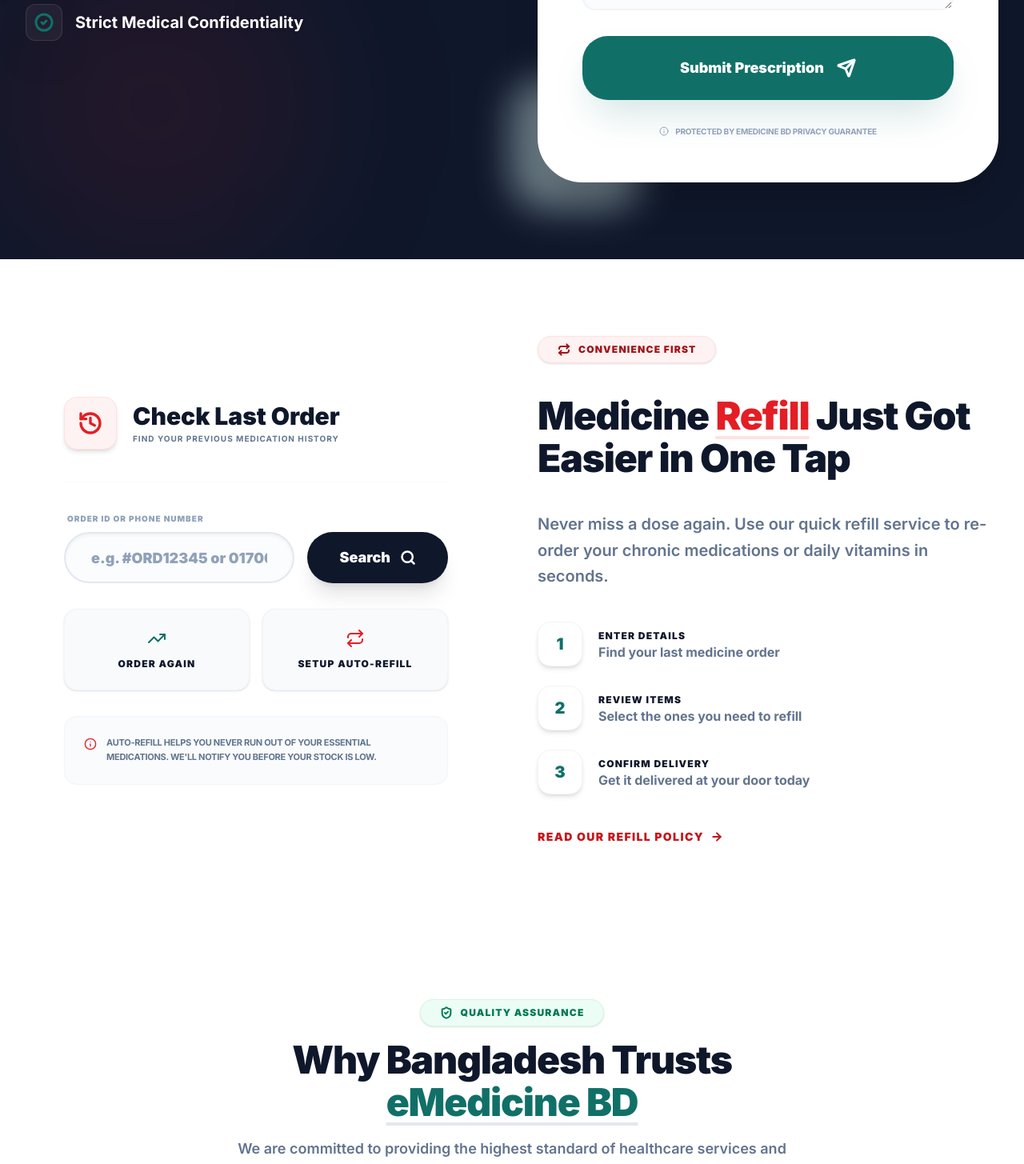
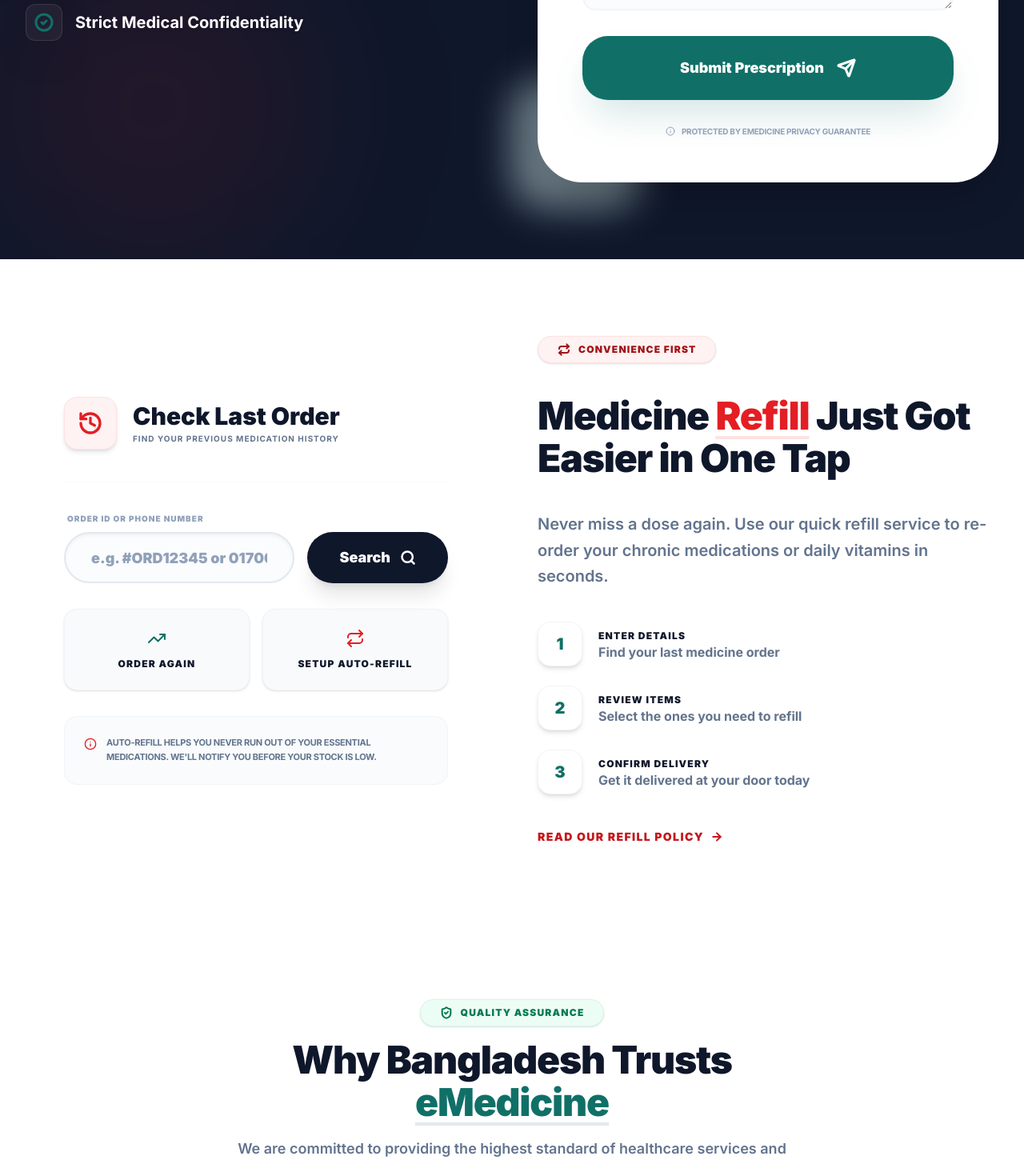
Before and after one commit to Masjud2001/eMedicine.com.bd, a Next.js app: page / in a window 1280 px wide. Shown: the part 5265-6720 px from the top of the page at 80% size. Built offline with nearby package versions, Linux system fonts and the light colour scheme.

Commit message:
Branding: Finalize 'eMedicine' rebranding and clean up internal references

```diff
--- a/src/app/about/page.tsx
+++ b/src/app/about/page.tsx
@@ -17,7 +17,7 @@
                                 <Globe size={16} strokeWidth={3} />
                                 Established in 2026
                             </div>
-                            <h1 className="text-5xl md:text-8xl font-black text-slate-900 leading-[1.05] tracking-tight italic underline decoration-slate-100 underline-offset-8">We are <span className="text-primary-500">eMedicine BD</span>. Helping Bangladesh Stay Healthy.</h1>
+                            <h1 className="text-5xl md:text-8xl font-black text-slate-900 leading-[1.05] tracking-tight italic underline decoration-slate-100 underline-offset-8">We are <span className="text-primary-500">eMedicine</span>. Helping Bangladesh Stay Healthy.</h1>
                             <p className="text-xl md:text-2xl text-slate-500 font-medium leading-relaxed max-w-2xl mx-auto lg:mx-0">
                                 Your most trusted online pharmacy partner in Bangladesh. Providing genuine medicines and healthcare essentials delivered right to your doorstep with love and care.
                             </p>
@@ -34,7 +34,7 @@
                             <div className="aspect-square bg-white border-8 border-white rounded-[4rem] shadow-2xl overflow-hidden group">
                                 <img
                                     src="https://images.unsplash.com/photo-1576091160550-217359f4ecf8?auto=format&fit=crop&q=80&w=1200"
-                                    alt="eMedicine BD"
+                                    alt="eMedicine"
                                     className="w-full h-full object-cover group-hover:scale-105 transition-transform duration-1000"
                                 />
                                 <div className="absolute inset-0 bg-gradient-to-t from-slate-900/60 via-transparent to-transparent opacity-60" />
@@ -102,7 +102,7 @@
                                     15,000+ Verified SKU Available
                                 </div>
                                 <h2 className="text-4xl md:text-6xl font-black text-white leading-tight tracking-tight drop-shadow-2xl">Experience Health <br />like Never Before.</h2>
-                                <p className="text-lg font-medium text-slate-400 max-w-xl opacity-80 uppercase tracking-widest leading-relaxed">Start your journey with eMedicine BD today and get exclusive discounts.</p>
+                                <p className="text-lg font-medium text-slate-400 max-w-xl opacity-80 uppercase tracking-widest leading-relaxed">Start your journey with eMedicine today and get exclusive discounts.</p>
                             </div>
                             <Link href="/auth">
                                 <Button size="lg" className="h-24 px-16 rounded-[2.5rem] text-2xl font-black gap-6 shadow-2xl active:scale-95 transition-all text-white bg-primary-500 hover:bg-primary-600 border-none group">
--- a/src/components/auth/AuthView.tsx
+++ b/src/components/auth/AuthView.tsx
@@ -54,7 +54,7 @@
                         <div className="p-3 bg-primary-500 rounded-2xl group-hover/logo:scale-110 transition-transform">
                             <ShieldCheck size={32} strokeWidth={2.5} />
                         </div>
-                        <span className="text-3xl font-black tracking-tighter ml-4 drop-shadow-xl">eMedicine BD</span>
+                        <span className="text-3xl font-black tracking-tighter ml-4 drop-shadow-xl">eMedicine</span>
                     </Link>
 
                     <div className="space-y-8">
--- a/src/components/home/Hero.tsx
+++ b/src/components/home/Hero.tsx
@@ -83,7 +83,7 @@
                     </Swiper>
                 </div>
 
-                {/* Side Static Banners (Arogga Style) */}
+                {/* Side Static Banners (eMedicine Style) */}
                 <div className="flex-1 flex flex-col gap-6">
                     <div className="flex-1 rounded-[2rem] bg-primary-500 overflow-hidden relative group cursor-pointer p-8 flex flex-col justify-between shadow-xl shadow-primary-500/10 active:scale-[0.98] transition-all">
                         <div className="relative z-10">
--- a/src/components/home/PrescriptionUpload.tsx
+++ b/src/components/home/PrescriptionUpload.tsx
@@ -229,7 +229,7 @@
 
                             <p className="text-center text-[10px] text-slate-400 font-bold uppercase tracking-tight flex items-center justify-center gap-2">
                                 <Info size={12} className="text-primary-400" />
-                                Protected by eMedicine BD Privacy Guarantee
+                                Protected by eMedicine Privacy Guarantee
                             </p>
                         </form>
 
--- a/src/components/home/Testimonials.tsx
+++ b/src/components/home/Testimonials.tsx
@@ -39,7 +39,7 @@
                             Quality Assurance
                         </div>
                         <h2 className="text-4xl md:text-5xl font-black text-slate-900 leading-[1.1] tracking-tight">
-                            Why Bangladesh Trusts <span className="text-primary-500 underline decoration-slate-200 underline-offset-8">eMedicine BD</span>
+                            Why Bangladesh Trusts <span className="text-primary-500 underline decoration-slate-200 underline-offset-8">eMedicine</span>
                         </h2>
                         <p className="text-lg text-slate-500 font-semibold leading-relaxed">
                             We are committed to providing the highest standard of healthcare services and authentic medicines at your doorstep.
--- a/src/components/layout/Header.tsx
+++ b/src/components/layout/Header.tsx
@@ -25,7 +25,7 @@
 
     return (
         <header className="w-full relative z-50">
-            {/* Top Utility Bar - More Arogga style */}
+            {/* Top Utility Bar - More eMedicine style */}
             <div className="bg-slate-900 text-white py-1.5 px-4 md:px-8 flex justify-between items-center text-[10px] md:text-xs font-medium">
                 <div className="flex items-center space-x-4 md:space-x-6">
                     <Link href="/track-order" className="hover:text-primary-100 transition-colors flex items-center gap-1.5">
@@ -78,7 +78,7 @@
                         </div>
                     </div>
 
-                    {/* Prominent Search Bar (Arogga Style) */}
+                    {/* Prominent Search Bar (eMedicine Style) */}
                     <div className="hidden md:flex flex-grow max-w-2xl relative">
                         <div className="flex w-full items-center bg-slate-100 rounded-lg overflow-hidden border-2 border-transparent focus-within:border-primary-500/30 transition-all">
                             <div className="relative group shrink-0">
--- a/src/components/shared/ProductCard.tsx
+++ b/src/components/shared/ProductCard.tsx
@@ -39,7 +39,7 @@
 
             {/* Content */}
             <div className="flex-1 flex flex-col">
-                {/* Delivery Estimate (Arogga Style) */}
+                {/* Delivery Estimate (eMedicine Style) */}
                 <div className="flex items-center gap-1 text-[9px] font-black text-emerald-600 uppercase tracking-widest mb-1.5">
                     <Rocket size={10} fill="currentColor" />
                     12-24 Hours
```
Also changed, not shown: 3 other files (tests, documents, lock files or other folders).
